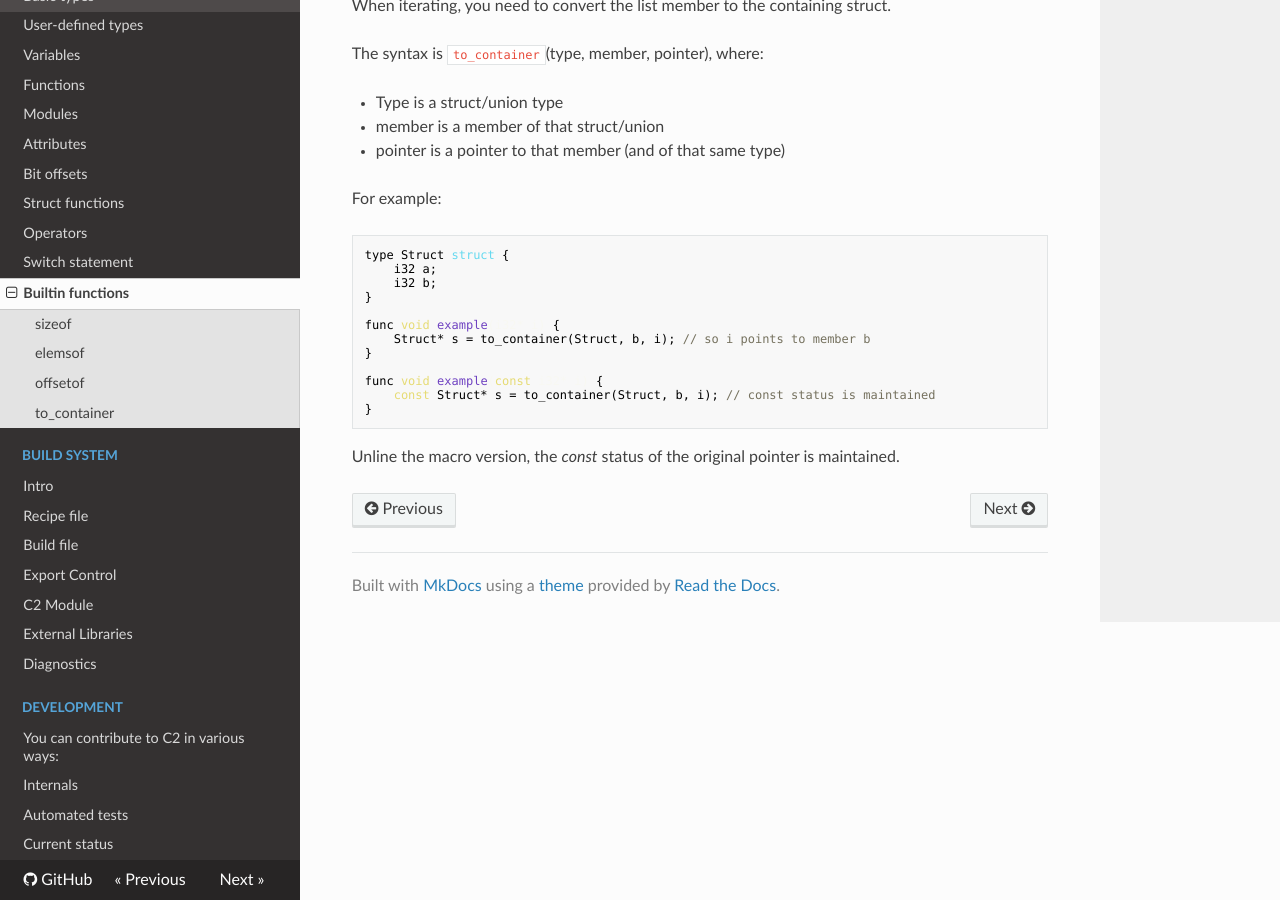
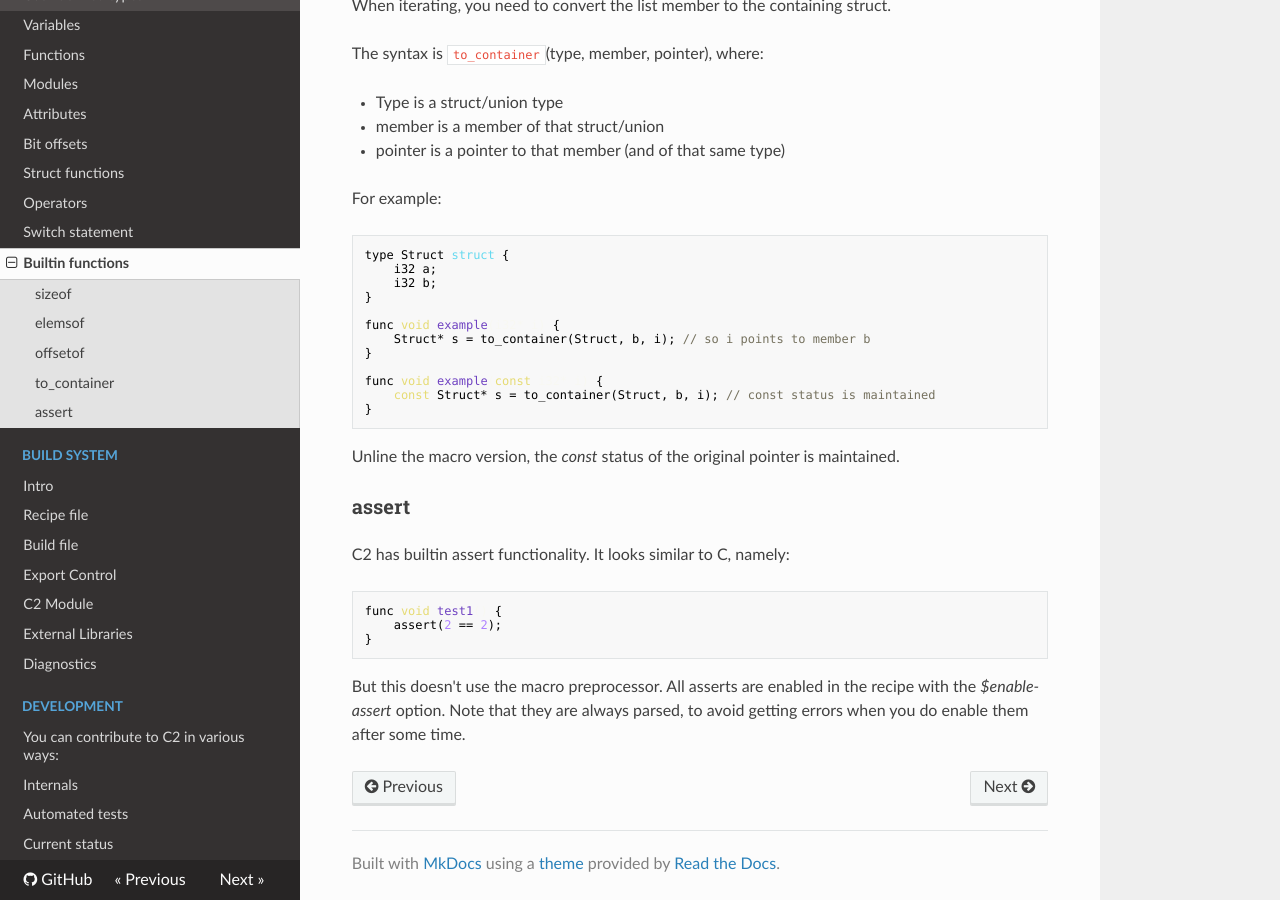
Before and after one commit to c2lang/documentation, an MkDocs documentation site: the page built from documentation/docs/language/builtin_functions.md, in a window 1280 px wide and 900 px high, scrolled down 1410 px. Built offline with MkDocs 1.6.1, drawn with Linux system fonts in a browser that asks for light colours; nearby versions of some CDN libraries; old or Windows-style settings are respelled for this version of MkDocs.

Commit message:
docs: added assert

````diff
--- a/documentation/docs/language/builtin_functions.md
+++ b/documentation/docs/language/builtin_functions.md
@@ -87,3 +87,18 @@ func void example(const i32* i) {
 ```
 
 Unline the macro version, the _const_ status of the original pointer is maintained.
+
+
+### assert
+
+C2 has builtin assert functionality. It looks similar to C, namely:
+
+```c
+func void test1() {
+    assert(2 == 2);
+}
+```
+
+But this doesn't use the macro preprocessor. All asserts are enabled in the recipe with the
+*$enable-assert* option. Note that they are always parsed, to avoid getting errors when you do
+enable them after some time.
````
Also changed, not shown: documentation/docs/build_system/recipe_file.md (+1 -2 lines), documentation/docs/language/keywords.md (+1 -0 lines).
